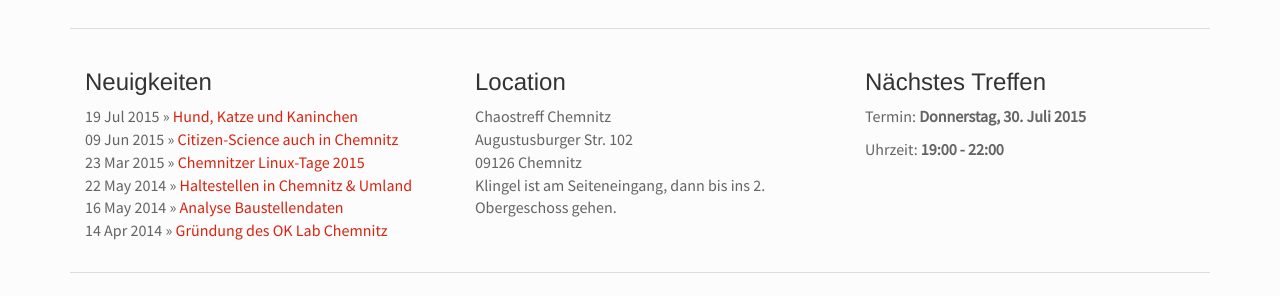
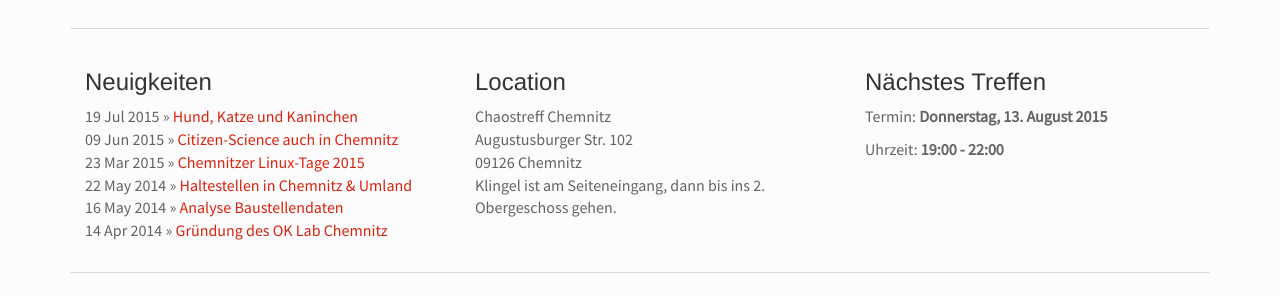
Before and after one commit to CodeforChemnitz/codeforchemnitz.github.io, a Jekyll site: the page built from index.html, in a window 1280 px wide and 992 px high. Shown: the part 666-962 px from the top of the window. Built offline with Jekyll 4.4.1, drawn with Linux system fonts in a browser that asks for light colours; Markdown is read by kramdown in place of the engine named in the settings.

Commit message:
"event updated"

```diff
--- a/_data/treffen.yml
+++ b/_data/treffen.yml
@@ -1,7 +1,7 @@
 # comment day to have a "unknown event date" message
 day: Donnerstag
-day-nr: 30
-month: Juli 2015
+day-nr: 13
+month: August 2015
 time: "19:00 - 22:00"
 #
 #location: Altes Heizhaus im Innenhof der TU Chemnitz, Str. der Nationen 62
```
